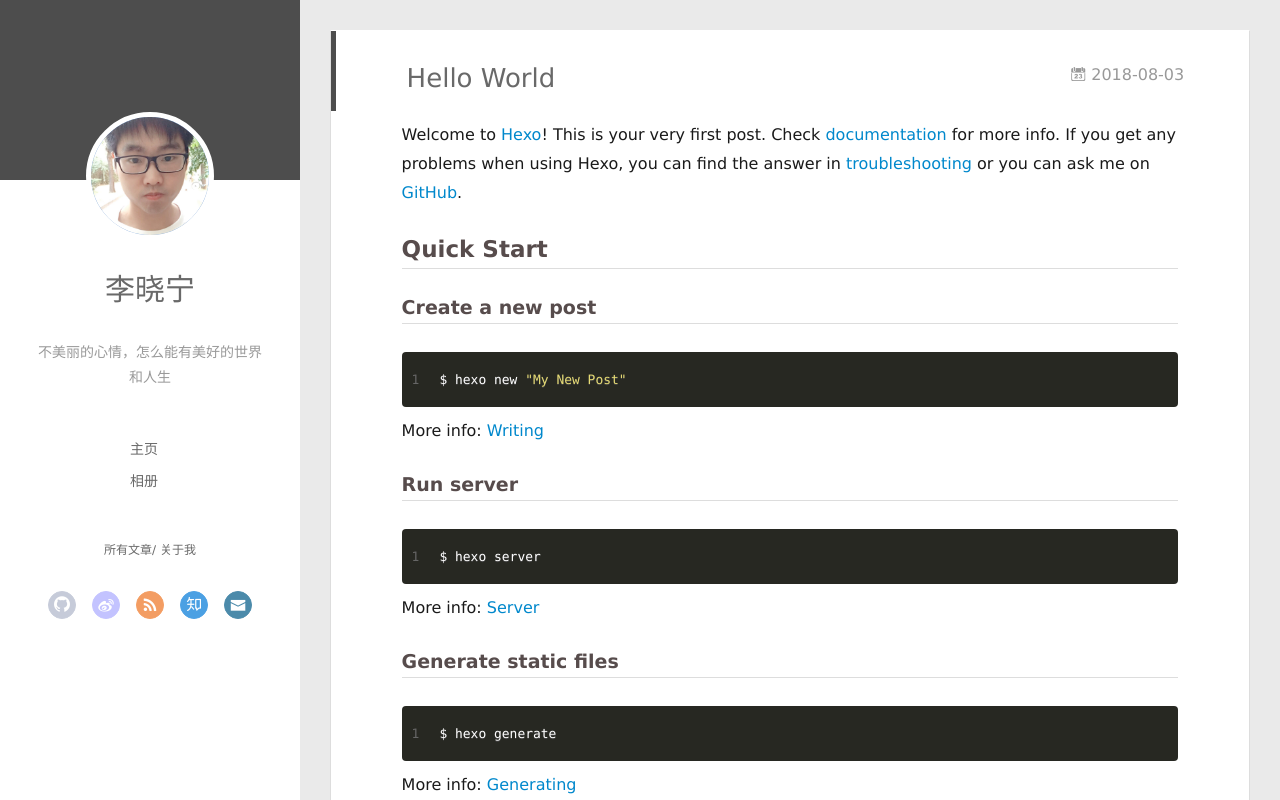
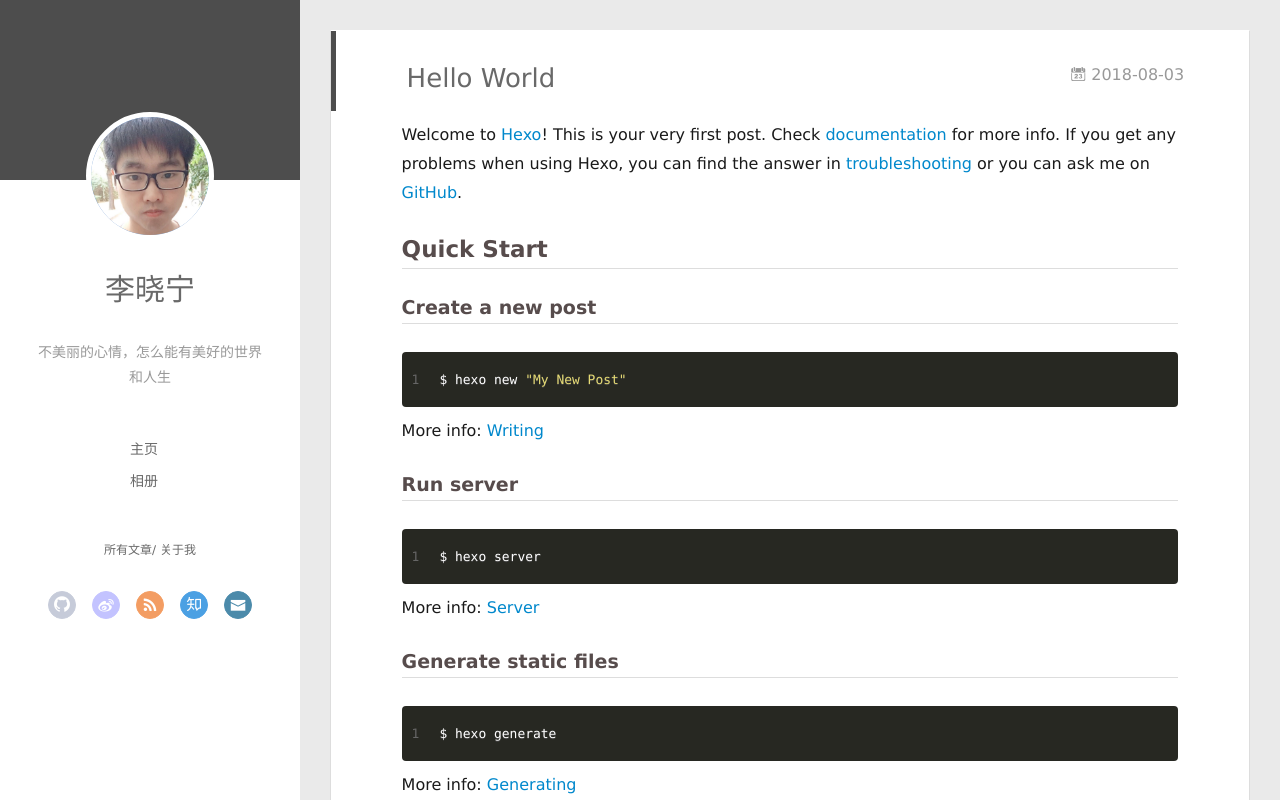
Before and after one commit to lixiaoningSmile/lixiaoningSmile.github.io, a plain HTML site: page 2018/08/03/hello-world/index.html in a window 1280 px wide. Drawn offline with nearby package versions, Linux system fonts and the light colour scheme; some packages are replaced by stand-ins of ours.

Commit message:
Site updated: 2018-08-06 16:10:41

```diff
--- a/2018/08/03/hello-world/index.html
+++ b/2018/08/03/hello-world/index.html
@@ -58,7 +58,7 @@ var _hmt = _hmt || [];
 <div class="intrude-less">
 	<header id="header" class="inner">
 		<a href="/" class="profilepic">
-			<img src="/images/blogImg/smile.png" class="js-avatar">
+			<img src="/images/blogImg/smile.jpeg" class="js-avatar">
 		</a>
 		<hgroup>
 		  <h1 class="header-author"><a href="/">李晓宁</a></h1>
@@ -118,7 +118,7 @@ var _hmt = _hmt || [];
 	<div class="intrude-less">
 		<header id="header" class="inner">
 			<div class="profilepic">
-				<img src="/images/blogImg/smile.png" class="js-avatar">
+				<img src="/images/blogImg/smile.jpeg" class="js-avatar">
 			</div>
 			<hgroup>
 			  <h1 class="header-author js-header-author">李晓宁</h1>
```
Also changed, not shown: 2018/08/03/test/index.html (+2 -2 lines), archives/2018/08/index.html (+2 -2 lines), archives/2018/index.html (+2 -2 lines), archives/index.html (+2 -2 lines), index.html (+2 -2 lines), images/blogImg/smile.jpeg (added), images/img/alipay.jpg, images/img/weixin.jpg.
